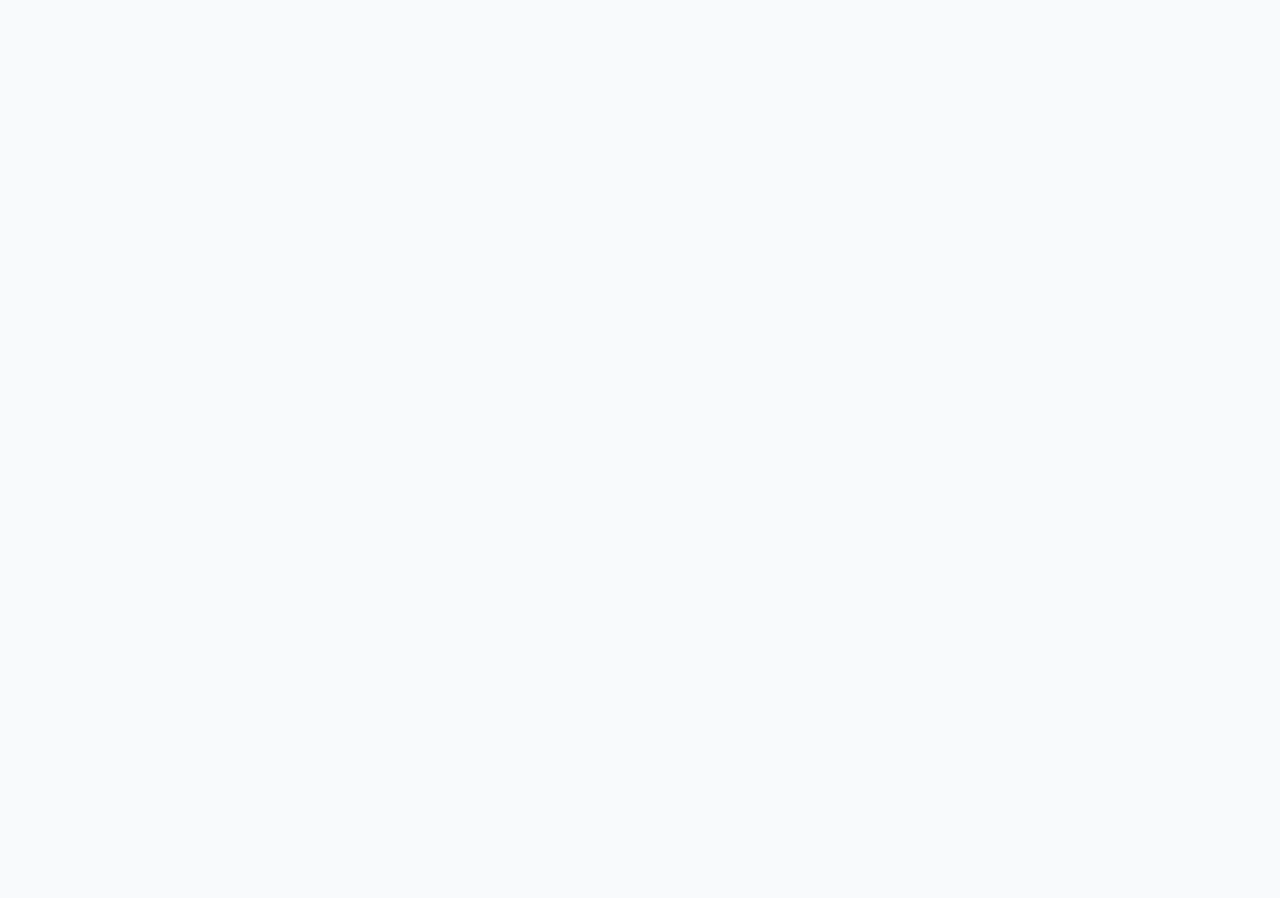
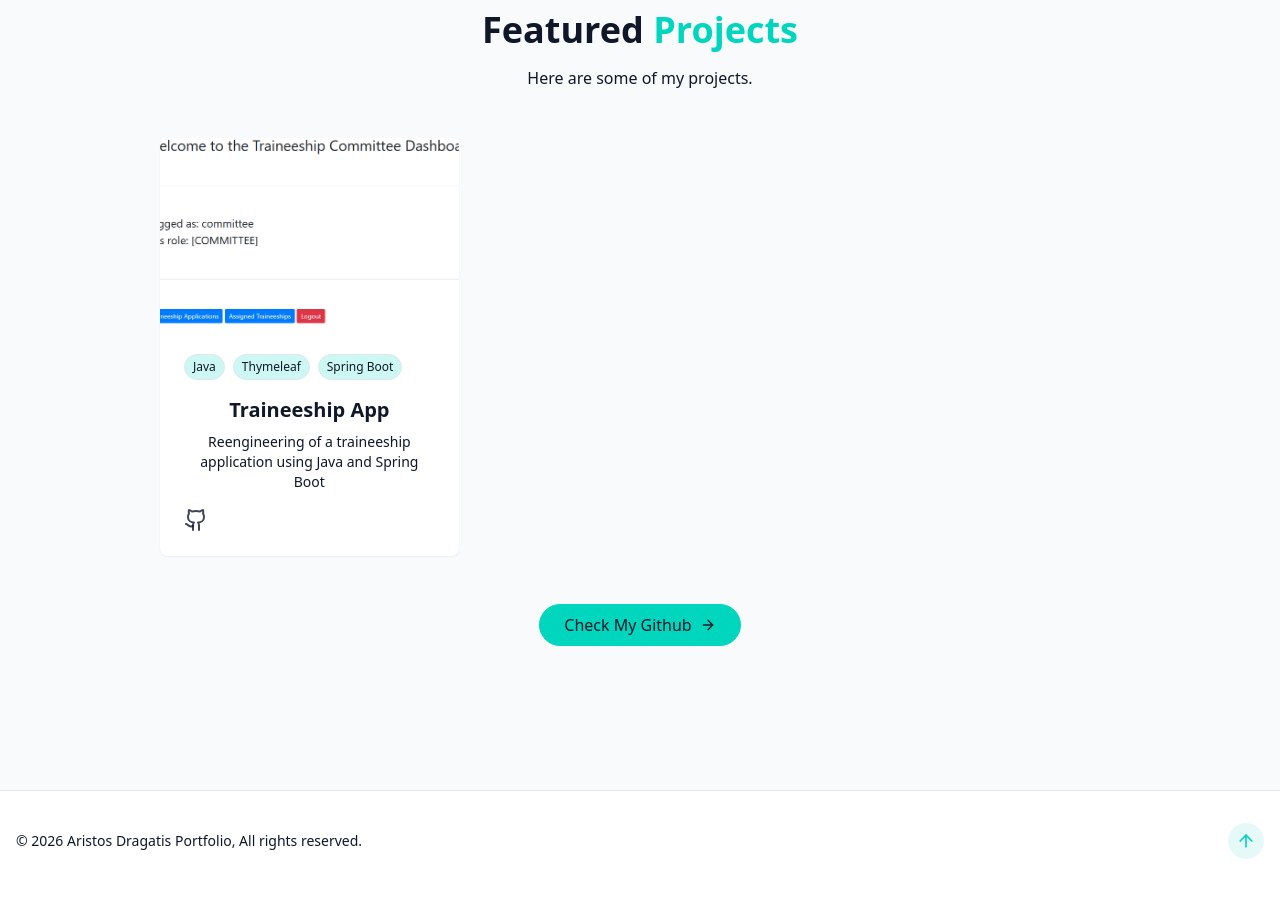
Before and after one commit to AristosDragatis/aristosdragatis.github.io, a React (Vite) app: page / in a window 1280 px wide. Shown: the part 1560-2458 px from the top of the page. Before the commit the page ends 1474 px from the top, so only its background shows below. Built offline with nearby package versions, Linux system fonts and the light colour scheme.

Commit message:
add: projects section and footer

```diff
--- /dev/null
+++ b/src/components/Footer.jsx
@@ -0,0 +1,13 @@
+import { ArrowUp } from "lucide-react"
+
+
+export const Footer = () => {
+
+    return <footer className="py-12 px-4 bg-card relative border-t border-border mt-12 pt-8 flex flex-wrap justify-between items-center">
+        <p className="text-sm text-muted-foreground"> &copy; {new Date().getFullYear()} Aristos Dragatis Portfolio, All rights reserved.</p>
+
+        <a href="#hero" className="p-2 rounded-full bg-primary/10 hover:bg-primary/20 text-primary transition-colors">
+            <ArrowUp size={20}/>
+        </a>
+    </footer>
+}
--- a/src/components/Navbar.jsx
+++ b/src/components/Navbar.jsx
@@ -8,7 +8,6 @@
     {name: "About", href: "#about"},
     /* {name: "Skills", href: "#skills"}, */
     {name: "Projects", href: "#projects"},
-    {name: "Contact", href: "#contact"},
 ];
 
 
--- /dev/null
+++ b/src/components/ProjectsSection.jsx
@@ -0,0 +1,63 @@
+import { ArrowRight, Github } from "lucide-react"
+
+const projects = [
+    {
+       id: 1,
+       title: "Traineeship App",
+       description: "Reengineering of a traineeship application using Java and Spring Boot",
+       image: "/projects/project_1.png",
+       tags: ["Java", "Thymeleaf", "Spring Boot"],
+       githubUrl: "https://github.com/AristosDragatis/TraineeshipApp.git"
+    },
+]
+
+export const ProjectsSection = () => {
+
+    return <section id="projects" className="py-24 px-4 relative">
+        <div className="container mx-auto max-w-5xl">
+            <h2 className="text-3xl md:text-4xl font-bold mb-4 text-center"> Featured<span className="text-primary"> Projects</span></h2>
+
+            <p className="text-center text-muted-foreground mb-12 max-w-2xl mx-auto">
+                Here are some of my projects.
+            </p>
+
+
+            <div className="grid grid-cols-1 md:grid-cols-2 lg:grid-cols-3 gap-8">
+                {projects.map((project, key) => (
+                    <div key={key} className="group bg-card rounded-lg overflow-hidden shadow-xs card-hover">
+
+                        <div className="h-48 overflow-hidden">
+                            <img  src={project.image} alt={project.title} className="w-full h-full object-cover transition-transform duration-500 group-hover:scale-110"/>
+                        </div>
+
+                        <div className="p-6">
+                            <div className="flex flex-wrap gap-2 mb-4">
+                                {project.tags.map((tag) => (
+                                   <span className="px-2 py-1 text-xs font-medium rounded-full bg-primary/20 border text-secondary-foreground">
+                                    {tag}
+                                   </span>
+                                ))}
+                            </div>
+
+                        <h3 className="text-xl font-semibold mb-2">{project.title}</h3>
+                        <p className="text-muted-foreground text-sm mb-4">{project.description}</p>
+                        <div className="flex justify-between items-center">
+                            <div className="flex space-x-3">
+                                <a href= {project.githubUrl} target="_blank" className="text-foreground/80 hover:text-primary transition-colors duration-300">
+                                    <Github/>
+                                </a>
+                            </div>
+                        </div>
+                        </div>
+
+                    </div>
+                ))}
+            </div>
+            <div className="text-center mt-12">
+                <a className="cosmic-button w-fit flex items-center mx-auto gap-2 hover:bg-primary/10 border border-primary" href="https://github.com/AristosDragatis" target="_blank">
+                    Check My Github <ArrowRight size={16}/>
+                </a>
+            </div>
+        </div>
+    </section>
+};
--- a/src/pages/Home.jsx
+++ b/src/pages/Home.jsx
@@ -2,6 +2,8 @@
 import { ThemeToggle } from "../components/ThemeToggle"
 import { HeroSection } from "../components/HeroSection";
 import { AboutSection } from "../components/AboutSection";
+import { ProjectsSection } from "../components/ProjectsSection";
+import { Footer } from "../components/Footer";
 
 export const Home = () => {
     /*  we use styling from tailwind */
@@ -19,9 +21,11 @@
     <main>
         <HeroSection/>
         <AboutSection/>
+        <ProjectsSection/>
     </main>
 
     {/*  Footer*/ }
+        <Footer/>
     </div>
     );
 }
```
Also changed, not shown: public/projects/project_1.png (added).
